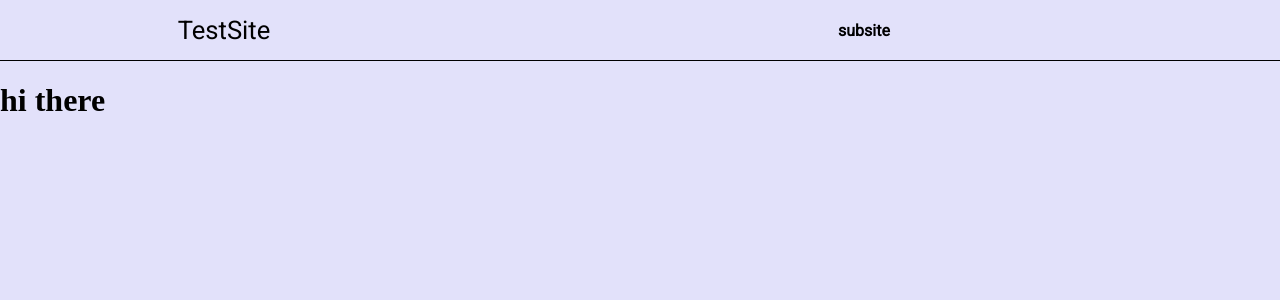
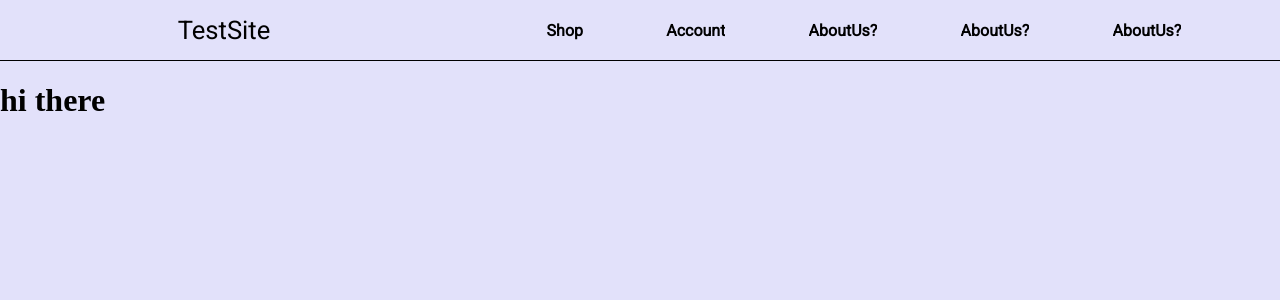
Before and after one commit to onadakoa/KrisInc, a Next.js app: page / in a window 1280 px wide. Shown: the top 300 px of the page. Built offline with nearby package versions, Linux system fonts and the light colour scheme.

Commit message:
some navbar changes with overflow

```diff
--- a/src/components/NavBar.tsx
+++ b/src/components/NavBar.tsx
@@ -5,7 +5,7 @@ import styles from "../styles/NavBar.module.css"
 
 import Link from "next/link"
 
-interface subsite {
+export interface subsite {
   name: string;
   href: string;
 }
--- a/src/pages/_app.tsx
+++ b/src/pages/_app.tsx
@@ -2,13 +2,29 @@ import '@/styles/globals.css'
 import type { AppProps } from 'next/app'
 import Link from "next/link"
 
-import NavBar from "../components/NavBar"
+import NavBar, { subsite } from "../components/NavBar"
 
 export default function App({ Component, pageProps }: AppProps) {
-  const sites = [
+  const sites: subsite[] = [
     {
       href: "https://google.com/",
-      name: "subsite"
+      name: "Shop"
+    },
+    {
+      href: "/account",
+      name: "Account"
+    },
+    {
+      href: "/aboutUs",
+      name: "AboutUs?"
+    },
+    {
+      href: "/aboutUs",
+      name: "AboutUs?"
+    },
+    {
+      href: "/aboutUs",
+      name: "AboutUs?"
     }
   ]
 
--- a/src/styles/NavBar.module.css
+++ b/src/styles/NavBar.module.css
@@ -4,11 +4,12 @@
     height: 60px;
 
     display: grid;
-    grid-template-columns: 35% auto;
+    grid-template-columns: 35% 65%;
 
     color: black;
 
     border-bottom: 1px solid black;
+    overflow: hidden;
 }
 
 .NavBar {
@@ -20,6 +21,7 @@
 .NavBar div {
     align-self: center;
     justify-self: center;
+    overflow: hidden;
 }
 
 .NavBar .SubSites {
```
